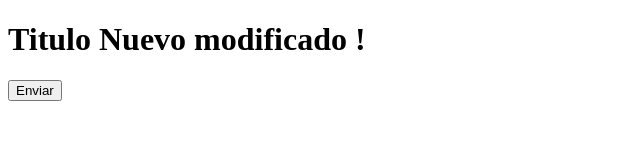
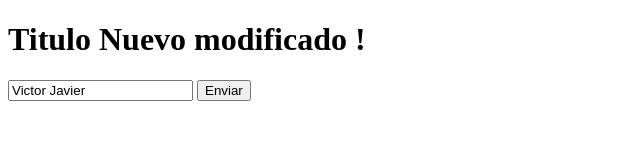
Before and after one commit to vgomezmza/gitHelloword-, a plain HTML site: page index.html in a window 1280 px wide. Shown: the whole page, without its empty margins (0-640 px from the left). Drawn offline with Linux system fonts and the light colour scheme.

Commit message:
Se agrego in input txt para FirstName

```diff
--- a/index.html
+++ b/index.html
@@ -10,7 +10,9 @@
     <h1> Titulo Nuevo  modificado !</h1>
 
     <form action="#" method="get">
-     <input type="button" value="Enviar">
+        <input type="text" name="FirsName"  id="FirsName" value="Victor Javier">
+        <input type="button" value="Enviar">
+
     </form>
 </body>
 </html>
```
